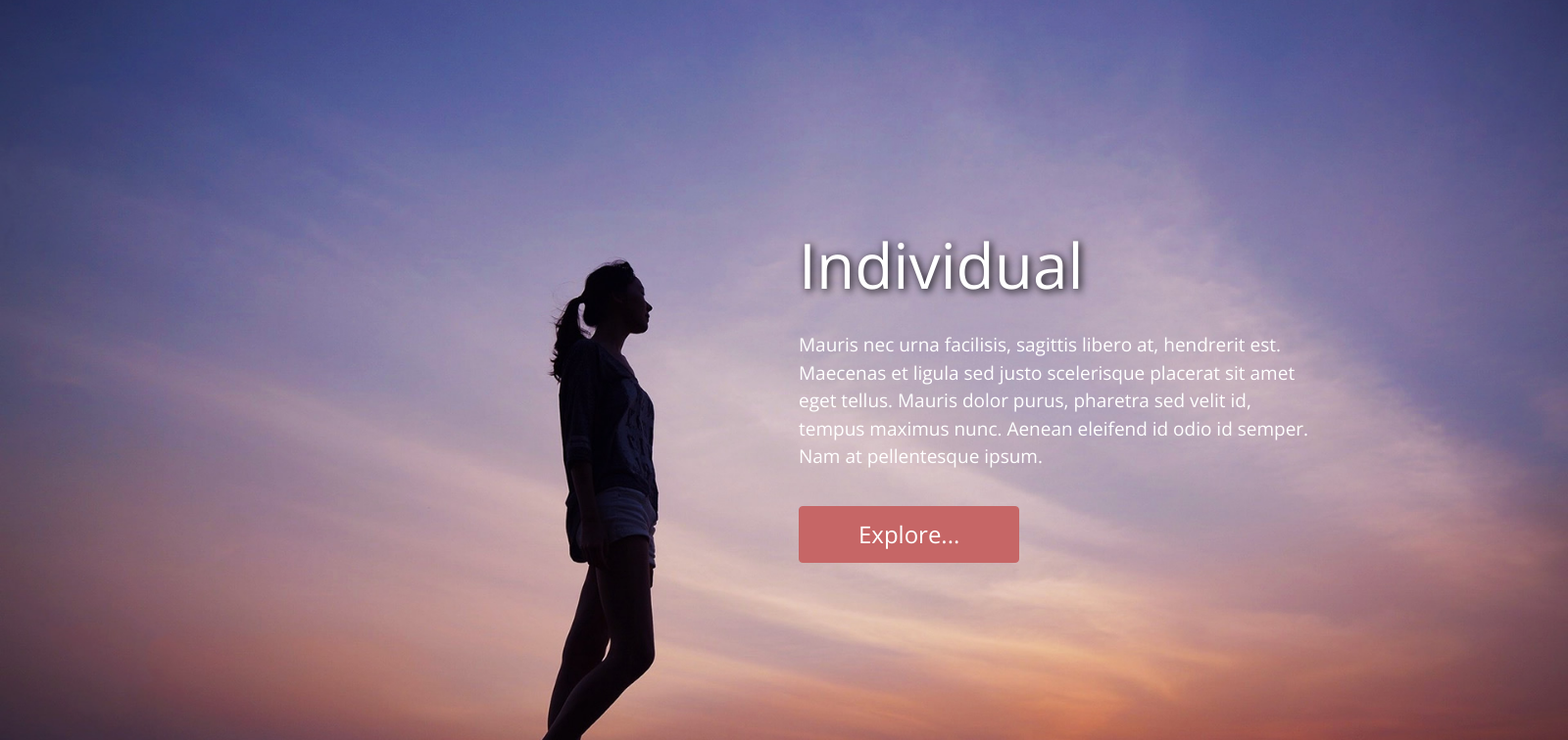
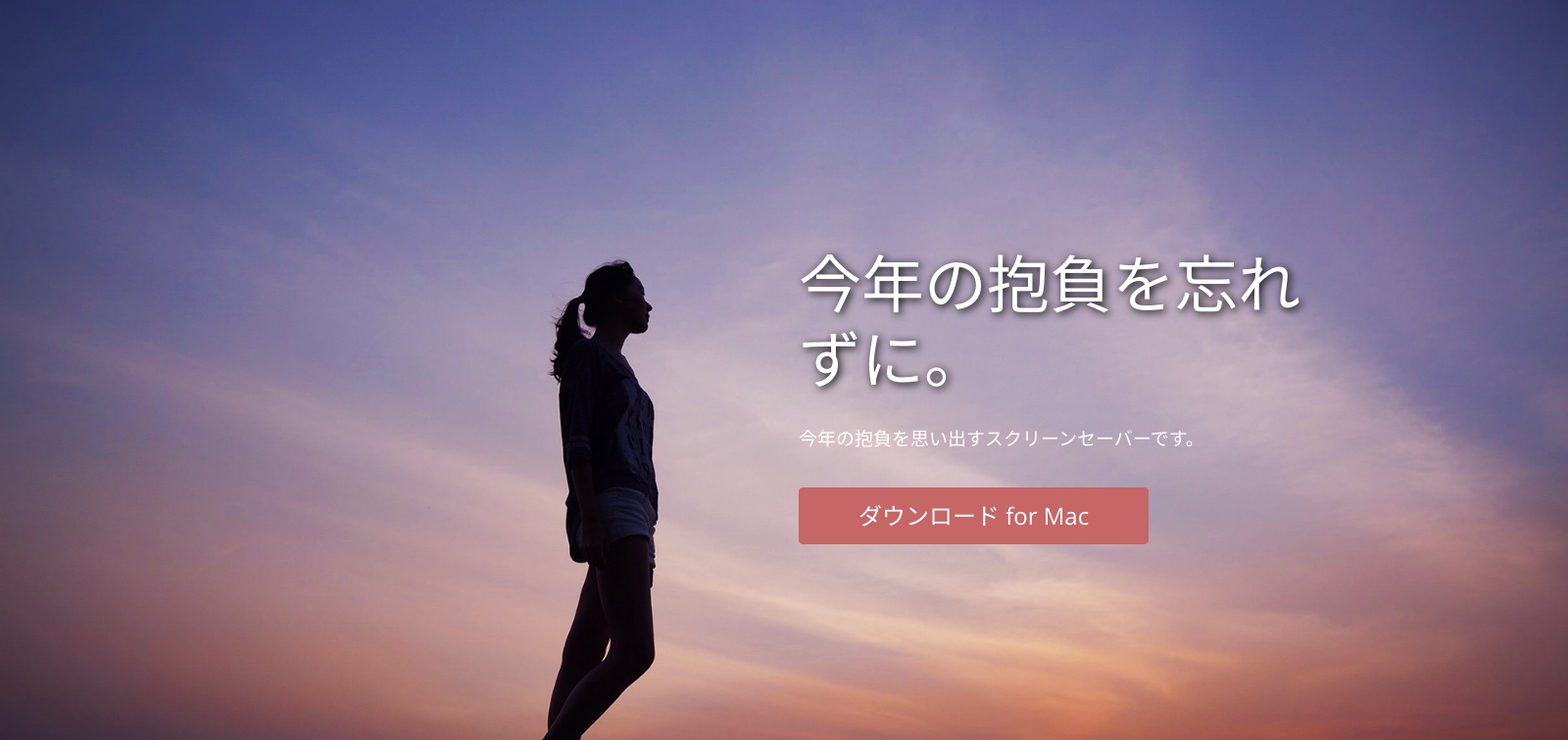
Before and after one commit to n0bisuke/screensaver, an Electron app: page docs/index.html in a window 1600 px wide. Shown: the top 756 px of the page at 98% size. Drawn offline with nearby package versions, Linux system fonts and the light colour scheme.

Commit message:
add docs

```diff
--- a/docs/index.html
+++ b/docs/index.html
@@ -36,10 +36,9 @@ http://www.tooplate.com/view/2096-individual
           <section class="container tm-page-1-content">
             <div class="row">
               <div class="col-md-6 ml-auto tm-text-white">
-                <header><h1>Individual</h1></header>
-                <p>Mauris nec urna facilisis, sagittis libero at, hendrerit est. Maecenas et ligula sed justo scelerisque placerat sit amet eget tellus. Mauris dolor purus, pharetra sed velit id, tempus maximus nunc. Aenean eleifend id odio id semper. Nam at pellentesque ipsum.</p>
-
-                  <a href="#tm-section-2" class="btn btn-danger">Explore...</a>
+                <header><h1>今年の抱負を忘れずに。</h1></header>
+                <p>今年の抱負を思い出すスクリーンセーバーです。</p>
+                <a href="#tm-section-2" class="btn btn-danger">ダウンロード for Mac</a>
               </div>
             </div>
 
```
